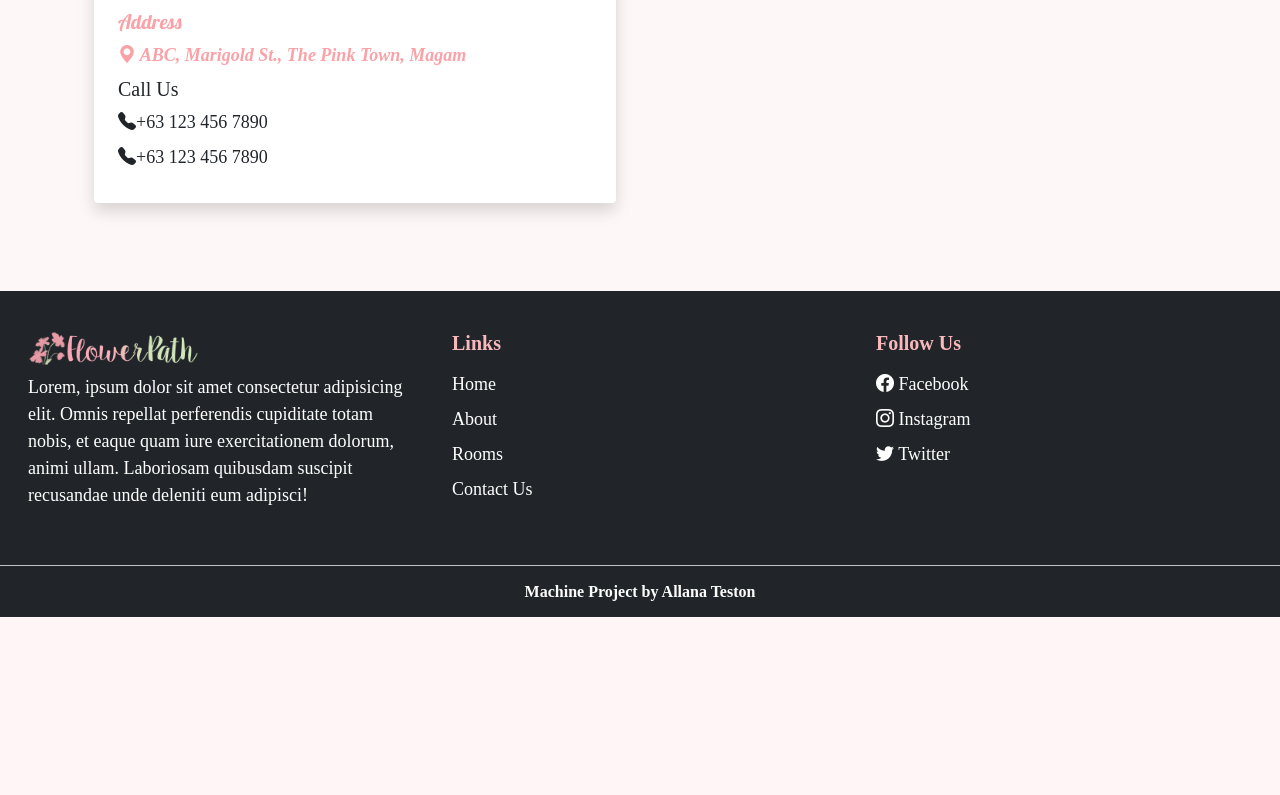
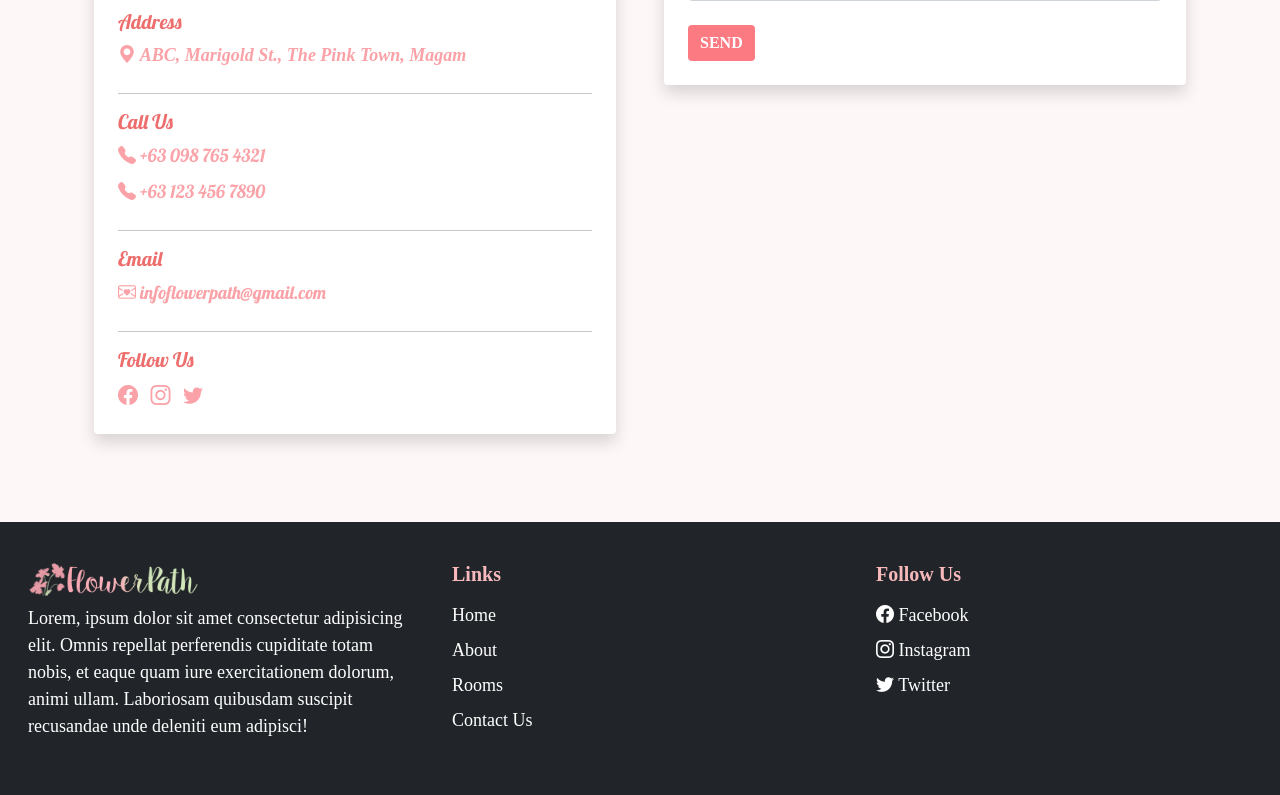
Before and after one commit to Ellesirkall/flower, a PHP site: page /contact.php in a window 1280 px wide. Shown: the part 771-1566 px from the top of the page. Before the commit the page ends 1388 px from the top, so only its background shows below. Run offline with PHP 8.4, Linux system fonts and the light colour scheme.

Commit message:
New changes

```diff
--- a/contact.php
+++ b/contact.php
@@ -22,25 +22,69 @@
     <div class="container">
         <div class="row">
             <div class="col-lg-6 col-md-6 mb-4 px-4">
+
                 <div class="bg-white rounded shadow p-4 box">
                     <iframe class="w-100 rounded mb-4 shadow-none" height="450" src="https://www.google.com/maps/embed?pb=!1m18!1m12!1m3!1d3304.016546258681!2d74.59411120896968!3d34.09471657302891!2m3!1f0!2f0!3f0!3m2!1i1024!2i768!4f13.1!3m3!1m2!1s0x38e199b855e2d241%3A0x729df1d39d2ecf49!2sThe%20Pink%20Town!5e0!3m2!1sen!2sph!4v1715681619903!5m2!1sen!2sph" loading="lazy"></iframe>
-                    <h5 class="color-pink lobster-regular">Address</h5>
+
+                    <h5 class="dark-pink lobster-regular">Address</h5>
                     <a href="https://maps.app.goo.gl/Muc5whEpmBkZ9hs78" target="_blank" class="d-inline-block mb-2 text-decoration-none color-pink">
                     <i class="bi bi-geo-alt-fill fw-bold"> ABC, Marigold St., The Pink Town, Magam</i>
                     </a>
-                    <h5>Call Us</h5>
-                    <a href="tel: +63 123 456 7890" class="d-inline-block mb-2 text-decoration-none text-dark">
-                        <i class="bi bi-telephone-fill"></i>+63 123 456 7890
+
+                    <hr>
+
+                    <h5 class="mt-2 dark-pink lobster-regular">Call Us</h5>
+                    <a href="tel: +63 098 765 4321" class="d-inline-block mb-2 text-decoration-none text-dark">
+                        <i class="bi bi-telephone-fill color-pink lobster-regular">  +63 098 765 4321</i>
                     </a>
                     <br>
                     <a href="tel: +63 123 456 7890" class="d-inline-block mb-2 text-decoration-none text-dark">
-                        <i class="bi bi-telephone-fill"></i>+63 123 456 7890
+                        <i class="bi bi-telephone-fill color-pink lobster-regular"> +63 123 456 7890</i>
+                    </a>
+
+                    <hr>
+
+                    <h5 class="mt-2 dark-pink lobster-regular">Email</h5>
+                    <a href="mailto: infoflowerpath@gmail.com" class="d-inline-block mb-2 text-decoration-none text-dark">
+                        <i class="bi bi-envelope-heart color-pink lobster-regular"> infoflowerpath@gmail.com</i>
+                    </a>
+
+                    <hr>
+
+                    <h5 class="mt-2 dark-pink lobster-regular">Follow Us</h5>
+                    <a href="#" class="d-inline-block fs-5 me-2">
+                        <i class="bi bi-facebook color-pink"></i>
+                    </a>
+                    <a href="" class="d-inline-block fs-5 me-2">
+                        <i class="bi bi-instagram color-pink"></i>
+                    </a>
+                    <a href="" class="d-inline-block fs-5">
+                        <i class="bi bi-twitter color-pink"></i>
                     </a>
                 </div>
             </div>
             <div class="col-lg-6 col-md-6 px-4">
-                <div class="bg-white rounded shadow p-4 box">
-
+                <div class="bg-white rounded shadow p-4">
+                    <form action="">
+                        <h5 class="dark-pink lobster-regular" style="font-size: x-large;">Send a message</h5>
+                        <div class="mb-3">
+                            <label class="form-label color-pink fw-bold">Name:</label>
+                            <input type="text" class="form-control shadow-none">
+                        </div>
+                        <div class="mb-3">
+                            <label class="form-label color-pink fw-bold">E-mail:</label>
+                            <input type="email" class="form-control shadow-none">
+                        </div>
+                        <div class="mb-3">
+                            <label class="form-label color-pink fw-bold">Subject:</label>
+                            <input type="text" class="form-control shadow-none">
+                        </div>
+                        <div class="mb-3">
+                            <label class="form-label color-pink fw-bold">Message:</label>
+                            <textarea class="form-control shadow-none" rows="5" style="resize: none;"></textarea>
+                        </div>
+                        <button type="submit" class="btn btn-dark shadow-none mt-2">SEND</button>
+                    </form>
                 </div>
             </div>
             <div>
--- a/css/style.css
+++ b/css/style.css
@@ -12,9 +12,15 @@ body {
 }
 
 
-/* Apply desired font weight */
+/* Apply desired font color & weight */
 .fw{
     font-size: x-large;
+}
+.color-pink{
+    color: #faa2a7;
+}
+.dark-pink {
+    color: #ee6e6e;
 }
 
 /* Adding preferred font */
@@ -119,9 +125,7 @@ h6.text-white{
 h6.bg-dark{
     border-color: #fdfdfd;
 }
-.color-pink{
-    color: #faa2a7;
-}
+
 
 
 /* Box Hover Style */
--- a/inc/header.php
+++ b/inc/header.php
@@ -23,9 +23,6 @@
         </li>
         <li class="nav-item">
           <a class="nav-link  me-2" href="contact.php">Contact Us</a>
-        </li>
-        <li class="nav-item">
-          <a class="nav-link  me-2" href="admin.php">Admin</a>
         </li>
       </ul>
       <div class="d-flex">
@@ -56,8 +53,8 @@
                     </div>
                     <div class="modal-body">
                         <div class="mb-3">
-                            <label for="exampleInputEmail1" class="form-label">Email address</label>
-                            <input type="email" class="form-control" id="exampleInputEmail1" aria-describedby="emailHelp">
+                            <label class="form-label">Email address</label>
+                            <input type="text" class="form-control shadow-none">
                         </div>
                         <div class="mb-4">
                             <label class="form-label">Password</label>
```
Also changed, not shown: index.php (+5 -5 lines).
